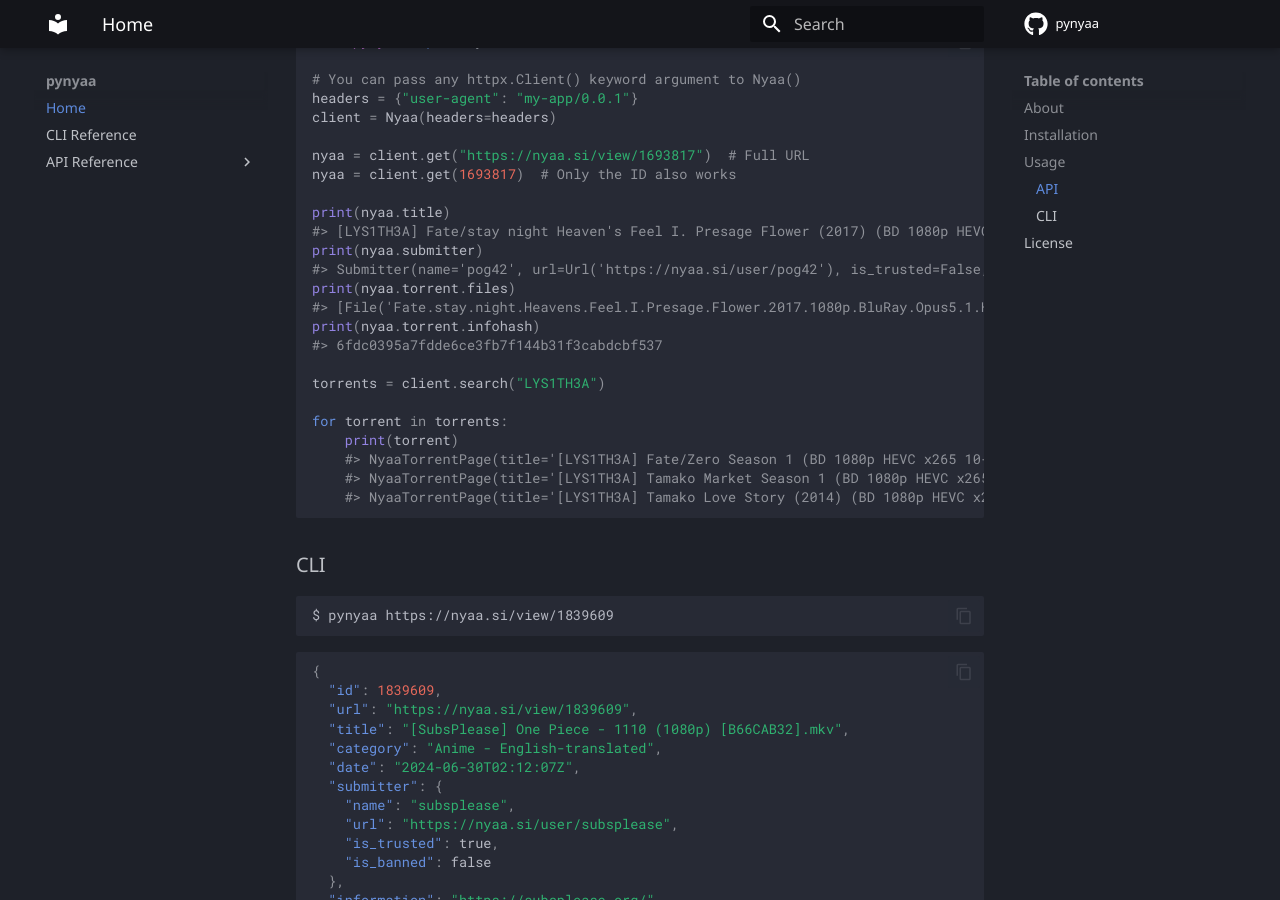
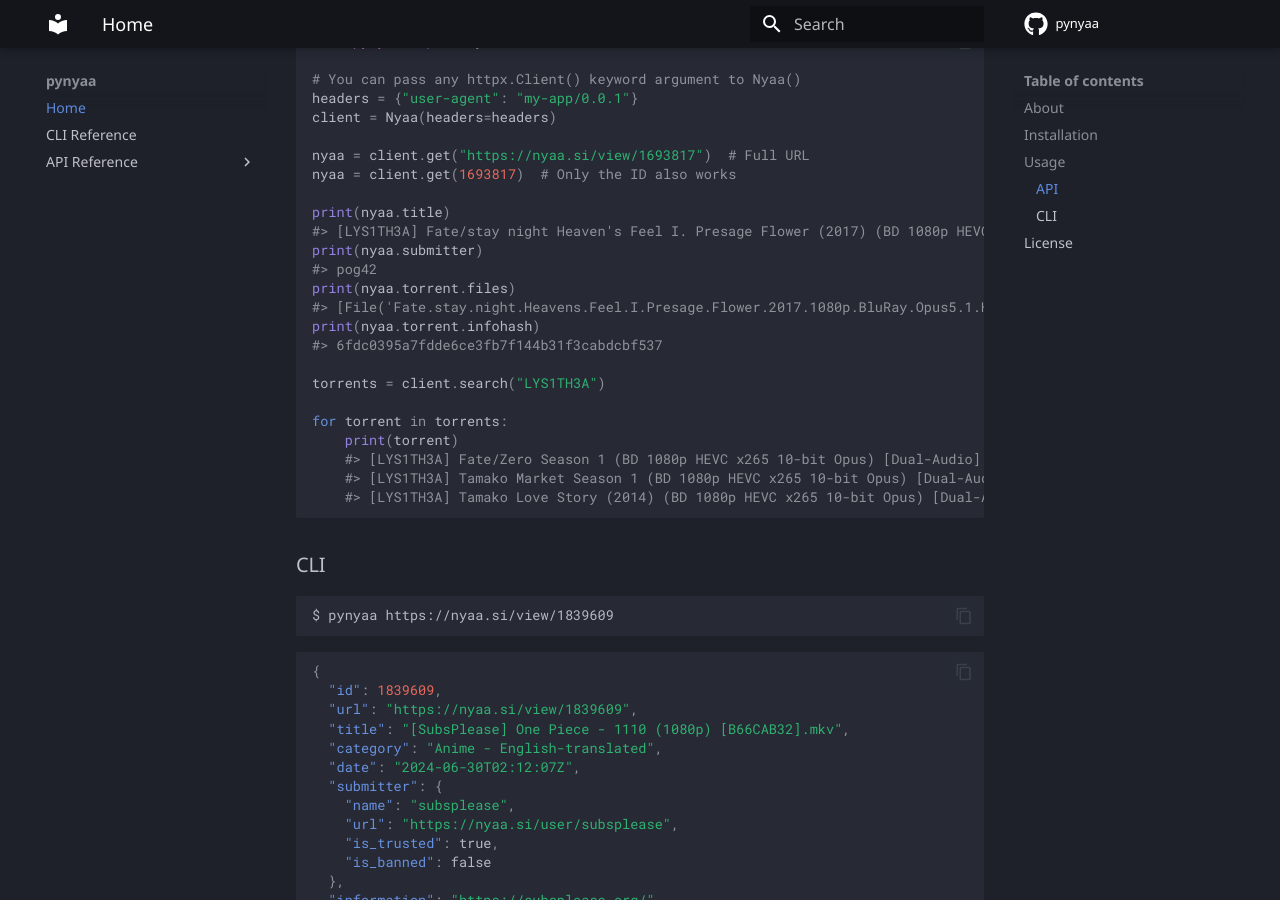
Before and after one commit to Ravencentric/pynyaa, an MkDocs documentation site: the page built from docs/index.md, in a window 1280 px wide and 900 px high, scrolled down 983 px. Built offline with MkDocs 1.6.1 and Material for MkDocs 9.7.7, drawn with Linux system fonts in a browser that asks for light colours; comment, search, counter and statistics services are not loaded.

Commit message:
fix: update __str__ for models

````diff
--- a/docs/index.md
+++ b/docs/index.md
@@ -55,7 +55,7 @@ nyaa = client.get(1693817)  # Only the ID also works
 print(nyaa.title)
 #> [LYS1TH3A] Fate/stay night Heaven's Feel I. Presage Flower (2017) (BD 1080p HEVC x265 10-bit Opus) [Dual-Audio]
 print(nyaa.submitter)
-#> Submitter(name='pog42', url=Url('https://nyaa.si/user/pog42'), is_trusted=False, is_banned=False)
+#> pog42
 print(nyaa.torrent.files)
 #> [File('Fate.stay.night.Heavens.Feel.I.Presage.Flower.2017.1080p.BluRay.Opus5.1.H.265-LYS1TH3A.mkv', size=12263052206)]
 print(nyaa.torrent.infohash)
@@ -65,9 +65,9 @@ torrents = client.search("LYS1TH3A")
 
 for torrent in torrents:
     print(torrent)
-    #> NyaaTorrentPage(title='[LYS1TH3A] Fate/Zero Season 1 (BD 1080p HEVC x265 10-bit Opus) [Dual-Audio]', url='https://nyaa.si/view/1816742', category='Anime - English-translated', date='2024-05-09T23:06:45+00:00', submitter='Anonymous')
-    #> NyaaTorrentPage(title='[LYS1TH3A] Tamako Market Season 1 (BD 1080p HEVC x265 10-bit Opus) [Dual-Audio]', url='https://nyaa.si/view/1693882', category='Anime - English-translated', date='2023-07-16T22:12:00+00:00', submitter='pog42')
-    #> NyaaTorrentPage(title='[LYS1TH3A] Tamako Love Story (2014) (BD 1080p HEVC x265 10-bit Opus) [Dual-Audio]', url='https://nyaa.si/view/1693872', category='Anime - English-translated', date='2023-07-16T21:42:00+00:00', submitter='pog42')
+    #> [LYS1TH3A] Fate/Zero Season 1 (BD 1080p HEVC x265 10-bit Opus) [Dual-Audio]
+    #> [LYS1TH3A] Tamako Market Season 1 (BD 1080p HEVC x265 10-bit Opus) [Dual-Audio]
+    #> [LYS1TH3A] Tamako Love Story (2014) (BD 1080p HEVC x265 10-bit Opus) [Dual-Audio]
 ```
 
 ### CLI
````
Also changed, not shown: README.md (+4 -4 lines), 2 other files.
